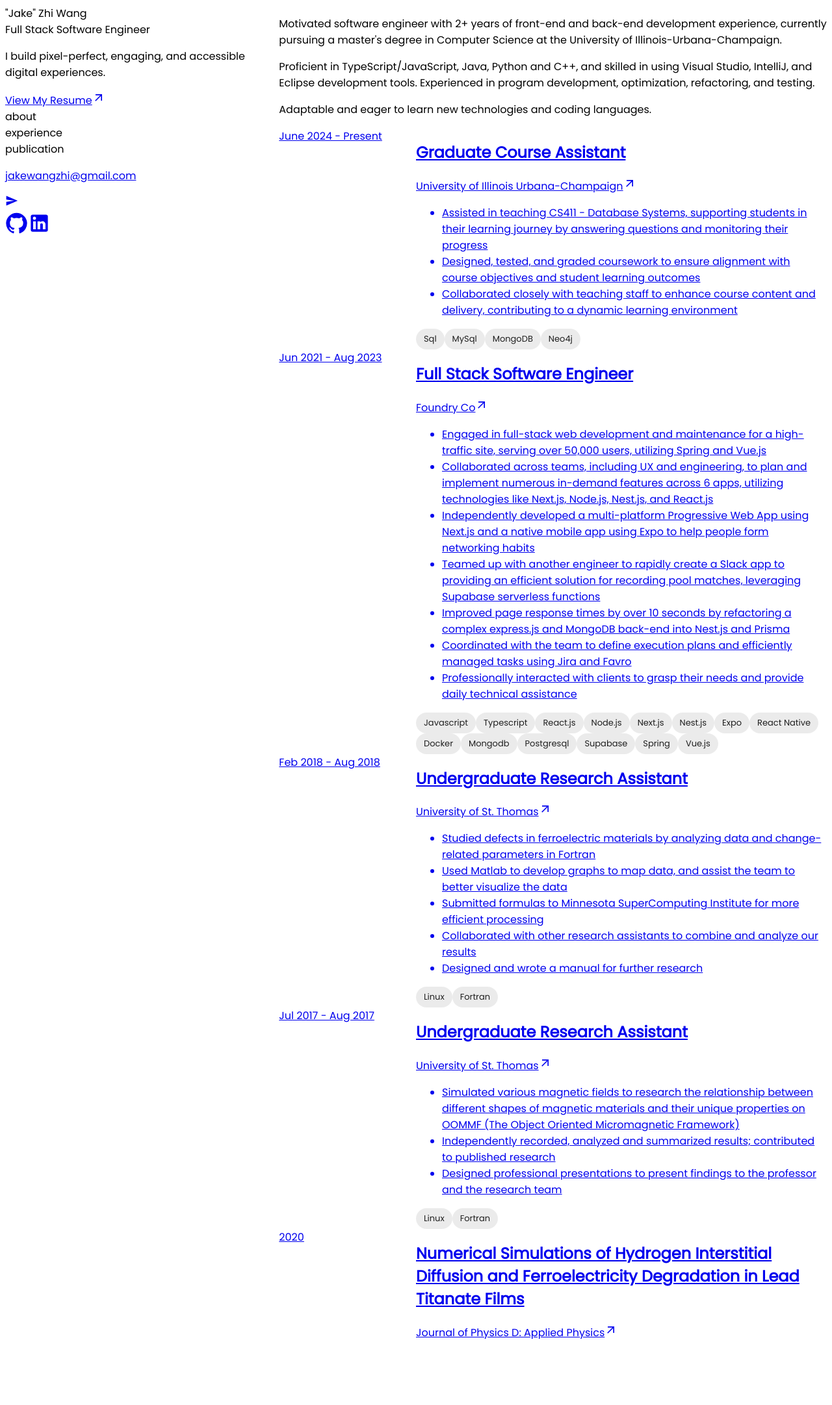
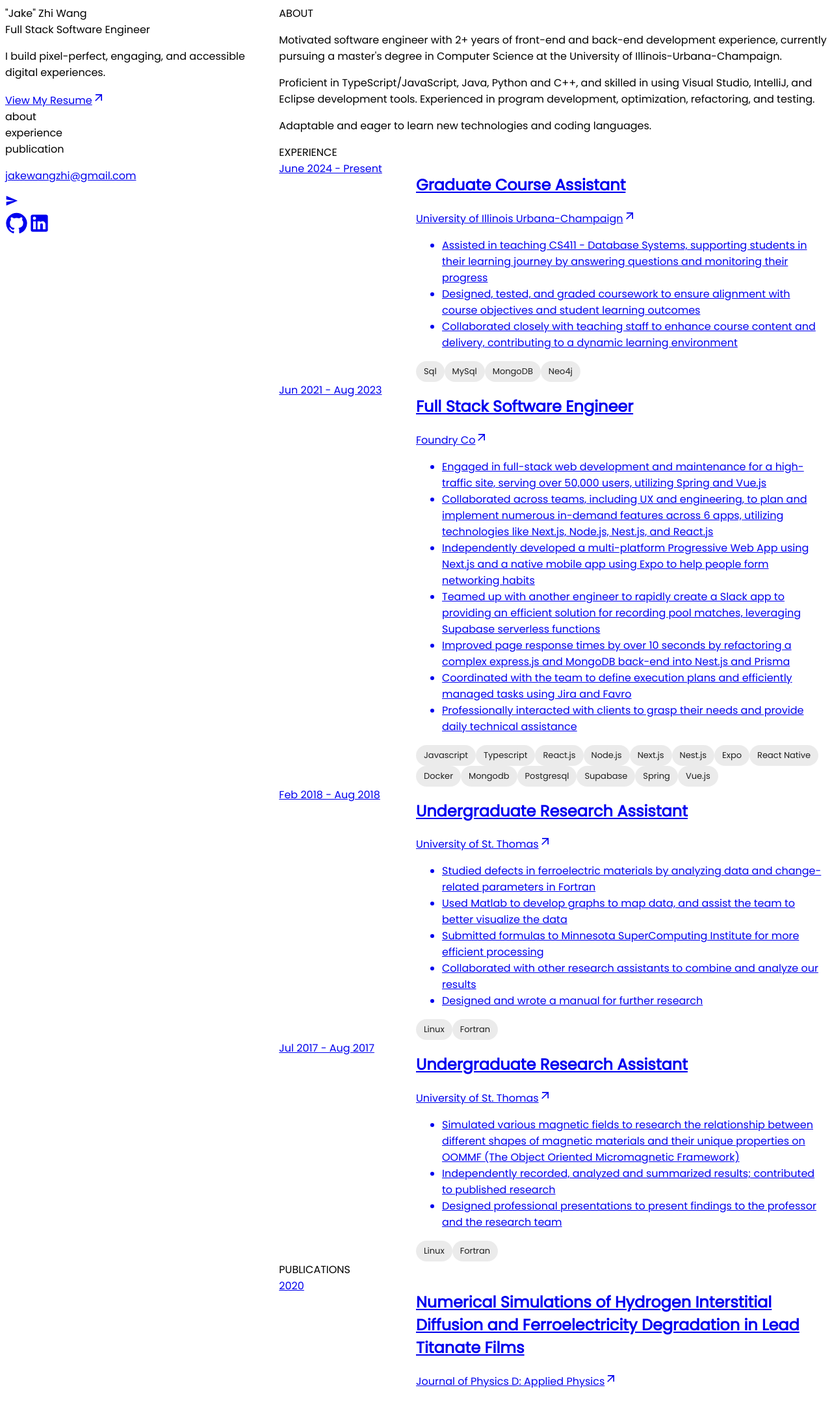
Before and after one commit to Jake-WangZhi/portfolio, a Next.js app: page / in a window 1280 px wide. Shown: the whole page at 65% size. Before the commit the page ends 2088 px from the top, so only its background shows below. Built offline with nearby package versions, Linux system fonts and the light colour scheme.

Commit message:
Add titles to each section

```diff
--- a/components/About.tsx
+++ b/components/About.tsx
@@ -1,6 +1,9 @@
 export const About = () => {
   return (
     <div className="text-slate-400 text-base flex flex-col gap-4 leading-7 pt-24">
+      <div className="text-lg font-medium tracking-tight text-slate-200 sm:text-2xl">
+        ABOUT
+      </div>
       <p>
         Motivated software engineer with 2+ years of front-end and back-end
         development experience, currently pursuing a master&apos;s degree in
--- a/components/Experience.tsx
+++ b/components/Experience.tsx
@@ -75,6 +75,9 @@
 
   return (
     <div className="flex flex-col gap-4">
+      <div className="text-lg font-medium tracking-tight text-slate-200 sm:text-2xl">
+        EXPERIENCE
+      </div>
       {EXPERIENCES.map((exp, index) => (
         <Card
           key={index}
--- a/components/Footer.tsx
+++ b/components/Footer.tsx
@@ -17,14 +17,14 @@
         <a
           href="https://github.com/Jake-WangZhi"
           target="_blank"
-          className="text-slate-400 cursor-pointer hover:text-slate-200"
+          className="text-slate-400 cursor-pointer hover:text-teal-300"
         >
           <GitHubIcon fontSize="large" />
         </a>
         <a
           href="https://www.linkedin.com/in/jake0wang/"
           target="_blank"
-          className="text-slate-400 cursor-pointer hover:text-slate-200"
+          className="text-slate-400 cursor-pointer hover:text-teal-300"
         >
           <LinkedInIcon fontSize="large" />
         </a>
--- a/components/IntersectionTracker.tsx
+++ b/components/IntersectionTracker.tsx
@@ -53,7 +53,7 @@
           <span
             className={`${
               activeSection === section ? "text-slate-200" : "text-slate-500"
-            } hover:text-slate-200 uppercase font-semibold`}
+            } hover:text-teal-300 uppercase font-semibold`}
           >
             {section}
           </span>
--- a/components/Publication.tsx
+++ b/components/Publication.tsx
@@ -10,7 +10,10 @@
   };
 
   return (
-    <div className="pb-24">
+    <div className="flex flex-col gap-4 pb-24">
+      <div className="text-lg font-medium tracking-tight text-slate-200 sm:text-2xl">
+        PUBLICATIONS
+      </div>
       <Card
         time={PUBLICATION.time}
         title={PUBLICATION.title}
```
